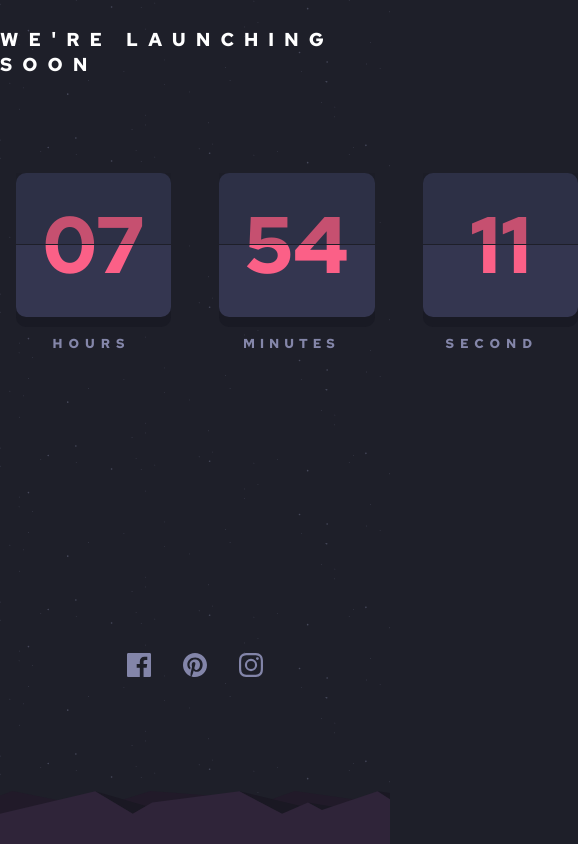
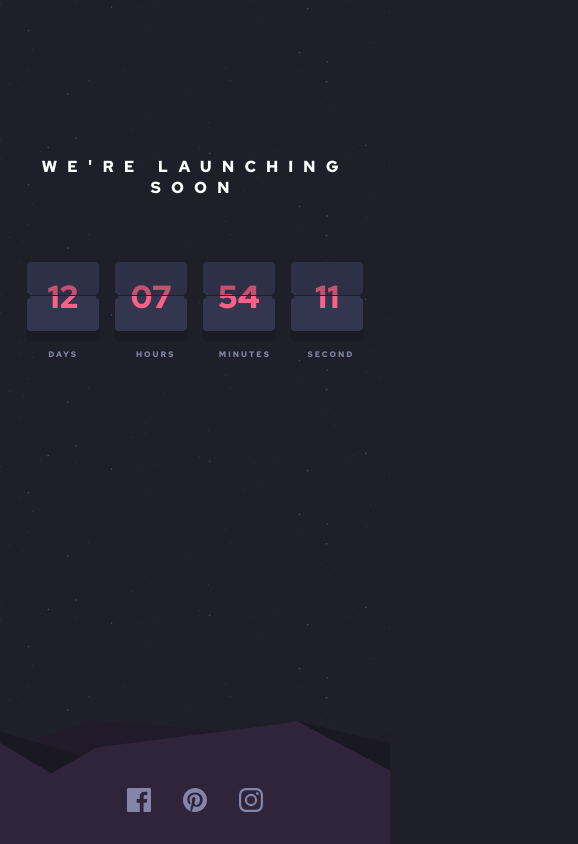
Before and after one commit to salmaane/launch-countdown, a plain HTML site: page index.html in a window 390 px wide. Shown: the whole page, 578 px wide, since content can reach past the window. Drawn offline with Linux system fonts and the light colour scheme.

Commit message:
Media Queries added (for responsivness)

```diff
--- a/index.html
+++ b/index.html
@@ -16,19 +16,19 @@
   <main>
     <h3>WE'RE LAUNCHING SOON</h3>
     <section class="timer">
-      <div class="time day">00
+      <div class="time day"><p>00</p>
         <span class="left"></span>
         <span class="right"></span>
       </div>
-      <div class="time hour">00
+      <div class="time hour"><p>00</p>
         <span class="left"></span>
         <span class="right"></span>
       </div>
-      <div class="time minute">00
+      <div class="time minute"><p>00</p>
         <span class="left"></span>
         <span class="right"></span>
       </div>
-      <div class="time second">00
+      <div class="time second"><p>00</p>
         <span class="left"></span>
         <span class="right"></span>
       </div>
--- a/javascript.js
+++ b/javascript.js
@@ -2,10 +2,10 @@
 
 let date = new Date(2022,10 ,22);
 
-let day = document.querySelector(".day");
-let hour = document.querySelector(".hour");
-let minute = document.querySelector(".minute");
-let second = document.querySelector(".second");
+let day = document.querySelector(".day p");
+let hour = document.querySelector(".hour p");
+let minute = document.querySelector(".minute p");
+let second = document.querySelector(".second p");
 
 function update() {
   let timeLeft = new  Date(date - new Date());
--- a/style.css
+++ b/style.css
@@ -27,11 +27,12 @@ h3 {
     letter-spacing: 10px;
 }
 .timer {
+    width: 100%;
     color: hsl(345, 95%, 68%);
-    /*margin-top: 4rem;*/
     font-size: 5rem;
     display: flex;
     gap: 3rem;
+    justify-content: center;
 }
 .time {
     width: 155.5px;
@@ -56,7 +57,7 @@ h3 {
     color: hsl(237, 18%, 59%);
     font-size: 13px;
     bottom: -35px;
-    left: 40px;
+    left: 29.5%;
     letter-spacing: 12px;
 }
 .hour::after {
@@ -65,7 +66,7 @@ h3 {
     color: hsl(237, 18%, 59%);
     font-size: 13px;
     bottom: -35px;
-    left: 37px;
+    left: 29%;
     letter-spacing: 6px;
 }
 .minute::after {
@@ -74,7 +75,7 @@ h3 {
     color: hsl(237, 18%, 59%);
     font-size: 13px;
     bottom: -35px;
-    left: 24px;
+    left: 22%;
     letter-spacing: 5px;
 }
 .second::after {
@@ -83,7 +84,7 @@ h3 {
     color: hsl(237, 18%, 59%);
     font-size: 13px;
     bottom: -35px;
-    left: 23px;
+    left: 23%;
     letter-spacing: 6px;
 }
 span.left {
@@ -107,7 +108,7 @@ span.right {
     top: 46.1%;
 }
 .social {
-    margin-top: 15rem;
+    margin: auto auto 3rem auto;
     display: flex;
     gap: 2rem;
 }
@@ -119,3 +120,39 @@ span.right {
     scale: 110%;
     filter: invert(59%) sepia(23%) saturate(3041%) hue-rotate(306deg) brightness(99%) contrast(90%);
 }
+
+@media screen and (max-width:600px) {
+    body {
+        background-size: 900px, contain;
+    }
+    h3 {
+        font-size: 1rem;
+        text-align: center;
+    }
+    main {
+        padding-top: 40%;
+        gap: 4rem;
+    }
+    .timer {
+        gap: 1rem;
+    }
+    .time {
+        border-radius: 4px;
+        width: 72px;
+        font-size: 2rem;
+        padding: 0.8rem 0;
+    }
+    .time::after {
+        font-size: 8px;
+        letter-spacing: 2px;
+        bottom: -28px;
+    }
+    span.left, span.right {
+        width: 6px;
+        height: 6px;
+        top: 45%;
+    }
+    .social {
+        margin-bottom: 2rem;
+    }
+}
```
